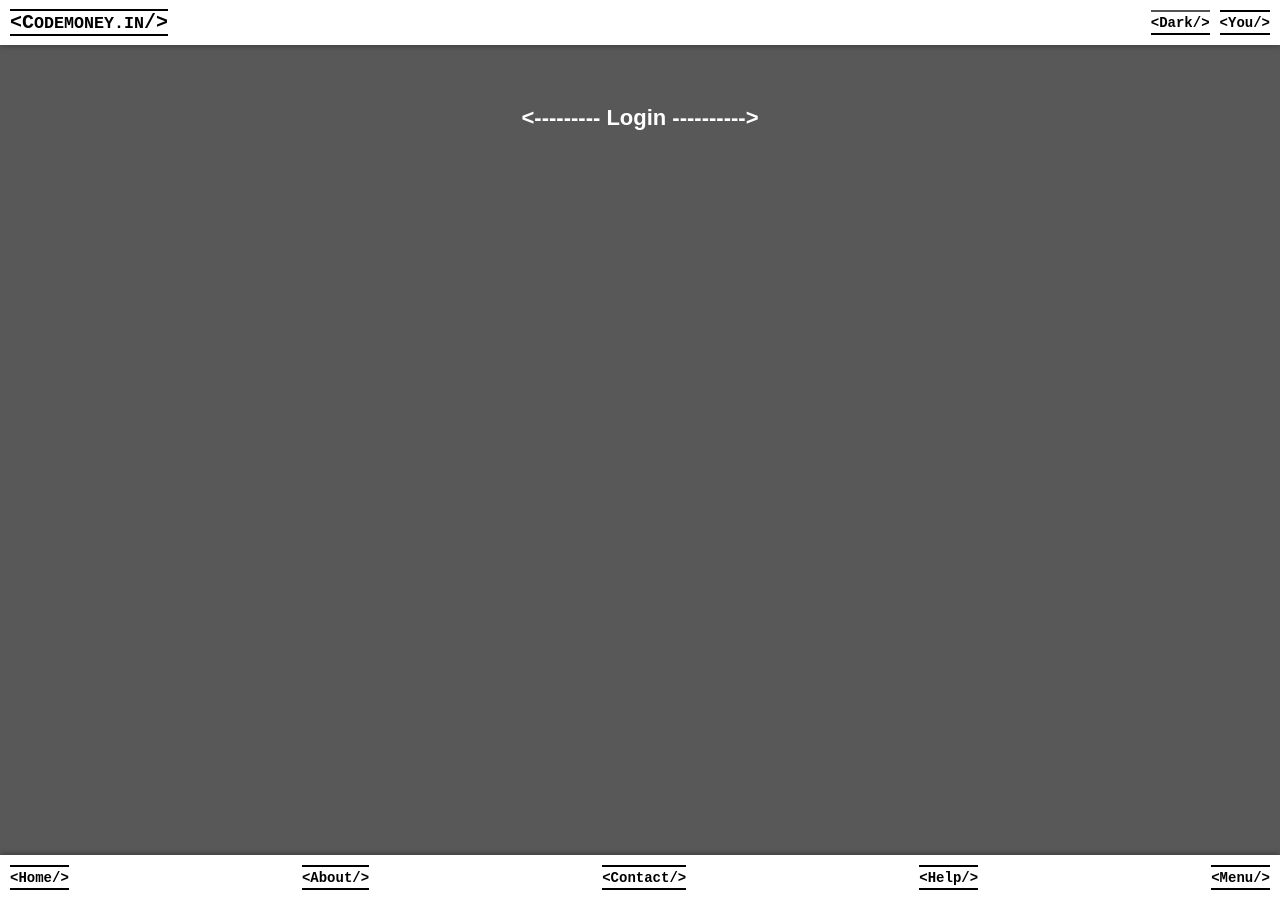
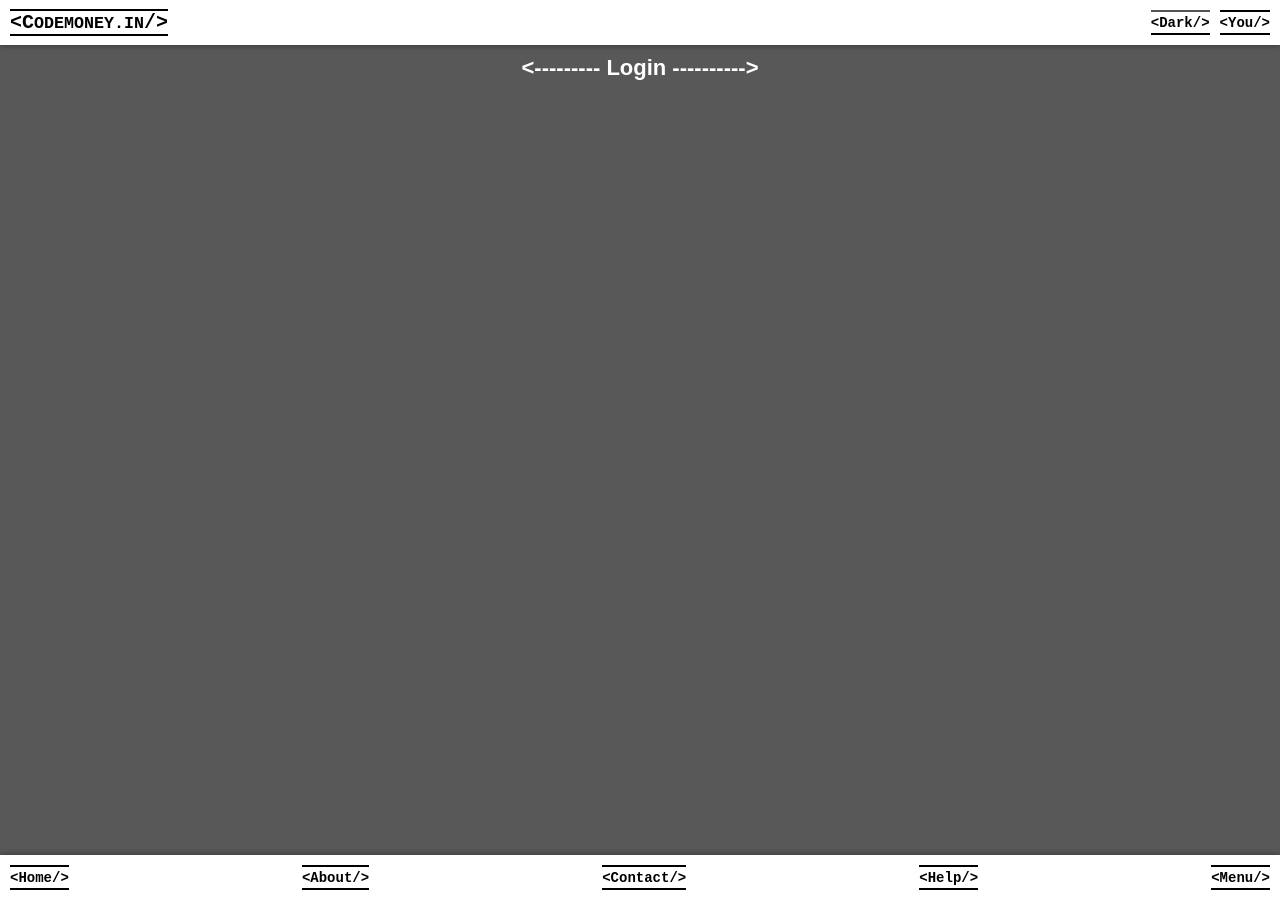
Before and after one commit to naahchi/testing, a Jekyll site: the page built from login/index.html, in a window 1280 px wide and 900 px high. Built offline with Jekyll 4.4.1, drawn with Linux system fonts in a browser that asks for light colours.

Commit message:
Update style.css

```diff
--- a/css/style.css
+++ b/css/style.css
@@ -75,11 +75,11 @@ h2{
 main{
     min-height: 100dvh;
     padding: 0 10px;
-    margin: 50px 0;
 }
 footer{
     text-align: center;
     padding: 10px;
+    margin-bottom: 50px;
 }
 /* view css */
 .editor,.top_header{display:flex;color:#fff;font-family:monospace}.attr,.code,.comment,.disabled,.editor,.keyword,.lines div,.link,.tag,.text,.top_header,.value{font-family:monospace}.top_header{background:#404040;font-size:12px;padding:0 0 1px;border-bottom:1px solid #b3b3b3}.top_header input[type=checkbox]{display:none}.top_header input[type=checkbox]+label::before{content:"";display:inline-block;width:11px;height:11px;margin-bottom:2px;border:1px solid #7f83a2;border-radius:3px;background-color:#eeeeee00;margin-right:.5em;vertical-align:middle;cursor:pointer}.top_header input[type=checkbox]:checked+label::before{color:#fff;text-align:center;content:"\2713";font-weight:700;background-color:#07f;border:1px solid #07f;font-size:1em;line-height:1.15em}.top_header span{color:#9cdcfe}.editor{height:100dvh;background:#121212}.lines{background:#404040;width:32px;padding:0 5px 0 0;text-align:right;user-select:none;color:#858585;border-right:1px solid #b3b3b3}.lines div{width:100%;text-align:right;font-size:10px;height:15px}.code{padding:0 5px;font-size:13px;white-space:pre;overflow-x:auto;flex:1}.text{color:#fff}.disabled{color:#b4b4b4}.link{color:#b4aaff;text-decoration:underline;cursor:pointer}.tag{color:#569cd6}.attr{color:#9cdcfe}.value{color:#ce9178}.comment{color:#6a9955}.keyword{color:#c586c0}@media (max-width:768px){#desktop-layout{display:none}}@media (min-width:768px){#desktop-layout{display:block}}
```
